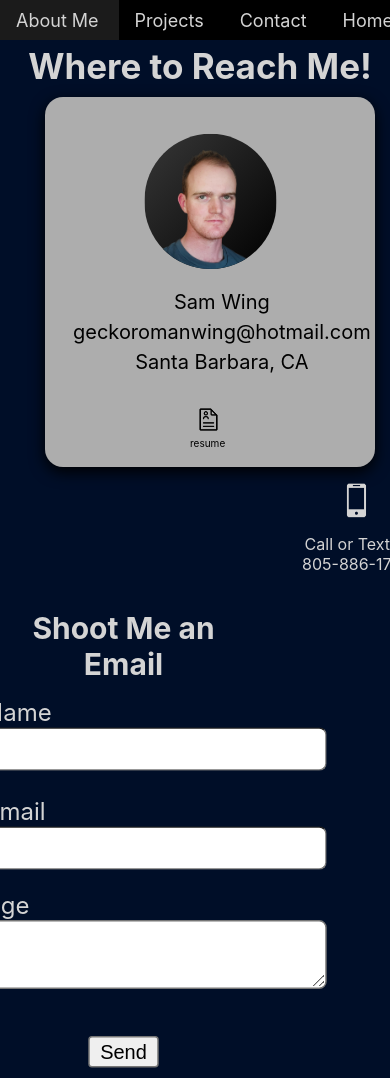
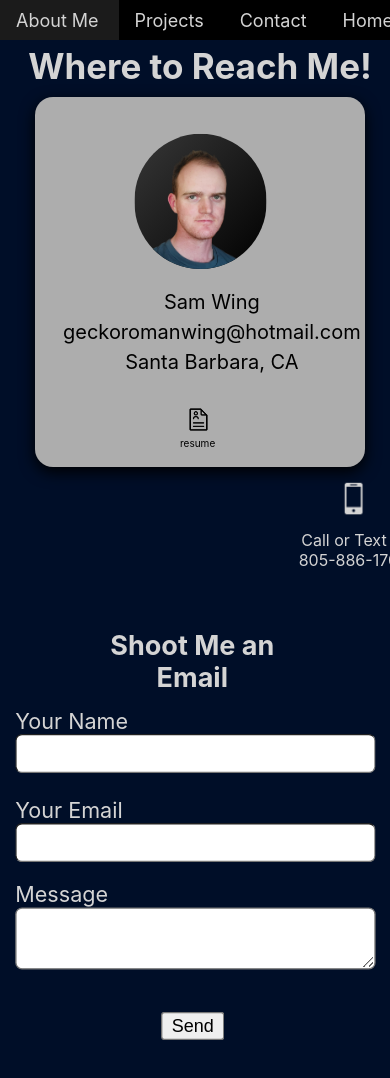
Before and after one commit to SamWing1/Portfolio, a React (Create React App) app: page /Contact in a window 390 px wide. Shown: the top 1078 px of the page. Built offline with nearby package versions, Linux system fonts and the light colour scheme.

Commit message:
contact form mobile formatting finished

```diff
--- a/src/pages/Contact/Contact.css
+++ b/src/pages/Contact/Contact.css
@@ -142,13 +142,13 @@
     .card {
         margin: 0;
         margin-top: 10px;
-        margin-left: 45px;
+        margin-left: 35px;
         position: relative;
     }
     .subcontainer {
         padding: 0;
         scale: 1;
-        width: 400px;
+        width: 380px;
         padding-left: 290px;
     }
     .linkedimg {
--- a/src/pages/ContactUs/ContactUs.css
+++ b/src/pages/ContactUs/ContactUs.css
@@ -63,5 +63,13 @@
 }
 
 @media only screen and (max-width: 600px) {
-
+    #form {
+        padding: 0;
+        justify-content: center;
+        scale: .9;
+    }
+    #status {
+        margin-bottom: 0px;
+        padding-bottom: 0px;
+    }
 }
```
